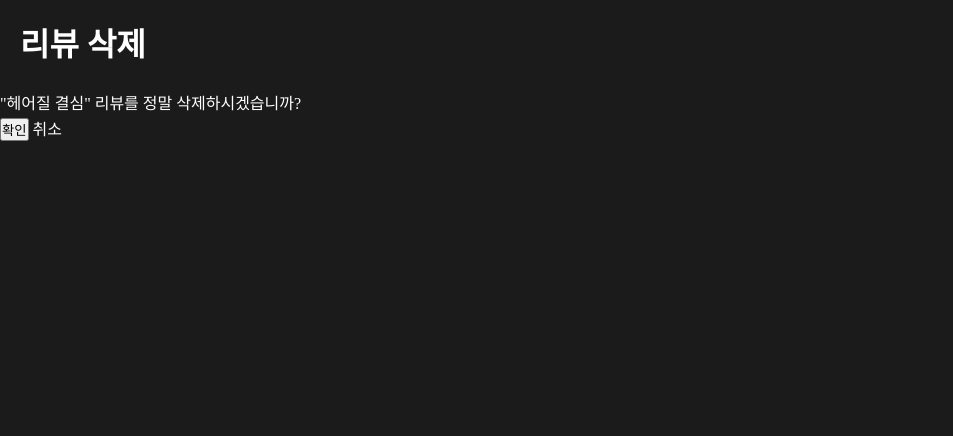
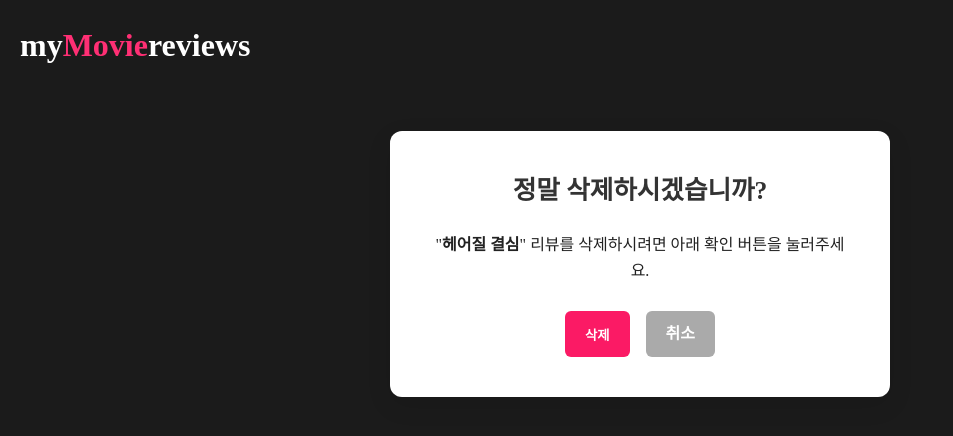
Before and after one commit to Pirogramming-23/Kim-Yoori, a Django app: page /reviews/1/delete/ in a window 1280 px wide. Shown: the top 436 px of the page, without its empty margins (0-953 px from the left). Run offline with Django 3.2, Linux system fonts and the light colour scheme; data comes from the database, SQL or seed files in the repository.

Commit message:
삭제 css 수정

```diff
--- a/myMovieReviews/reviews/static/reviews/style.css
+++ b/myMovieReviews/reviews/static/reviews/style.css
@@ -232,3 +232,55 @@ input[type="number"],
 select {
     width: 140px !important;
 }
+
+.delete-container {
+    max-width: 500px;
+    margin: 60px auto;
+    padding: 40px;
+    background-color: white;
+    border-radius: 12px;
+    box-shadow: 0 8px 24px rgba(0, 0, 0, 0.1);
+    text-align: center;
+    color: #222;
+}
+
+.delete-container h2 {
+    font-size: 1.6rem;
+    margin-bottom: 20px;
+    color: #333;
+}
+
+.delete-container p {
+    font-size: 1rem;
+    margin-bottom: 28px;
+}
+
+.delete-buttons {
+    display: flex;
+    justify-content: center;
+    gap: 16px;
+}
+
+.delete-buttons button,
+.delete-buttons a {
+    padding: 10px 20px;
+    border: none;
+    border-radius: 6px;
+    font-weight: bold;
+    color: white;
+    text-decoration: none;
+    cursor: pointer;
+    background-color: rgb(251, 26, 101);
+}
+
+.delete-buttons a {
+    background-color: #aaa;
+}
+
+.delete-buttons button:hover {
+    background-color: rgb(220, 20, 85);
+}
+
+.delete-buttons a:hover {
+    background-color: #888;
+}
--- a/myMovieReviews/reviews/templates/reviews/review_confirm_delete.html
+++ b/myMovieReviews/reviews/templates/reviews/review_confirm_delete.html
@@ -1,11 +1,25 @@
 {% load static %}
-<link rel="stylesheet" href="{% static 'reviews/style.css' %}">
+<!DOCTYPE html>
+<html lang="ko">
+<head>
+    <meta charset="UTF-8">
+    <title>리뷰 삭제</title>
+    <link rel="stylesheet" href="{% static 'reviews/style.css' %}">
+</head>
+<body>
+    <h1><a href="{% url 'review_list' %}">my<span>Movie</span>reviews</a></h1>
 
-<h1>리뷰 삭제</h1>
-<p>"{{ review.title }}" 리뷰를 정말 삭제하시겠습니까?</p>
+    <div class="delete-container">
+        <h2>정말 삭제하시겠습니까?</h2>
+        <p>"<strong>{{ review.title }}</strong>" 리뷰를 삭제하시려면 아래 확인 버튼을 눌러주세요.</p>
 
-<form method="post">
-    {% csrf_token %}
-    <button type="submit">확인</button>
-    <a href="{% url 'review_detail' review.pk %}">취소</a>
-</form>
+        <form method="post">
+            {% csrf_token %}
+            <div class="delete-buttons">
+                <button type="submit">삭제</button>
+                <a href="{% url 'review_detail' review.pk %}">취소</a>
+            </div>
+        </form>
+    </div>
+</body>
+</html>
```
